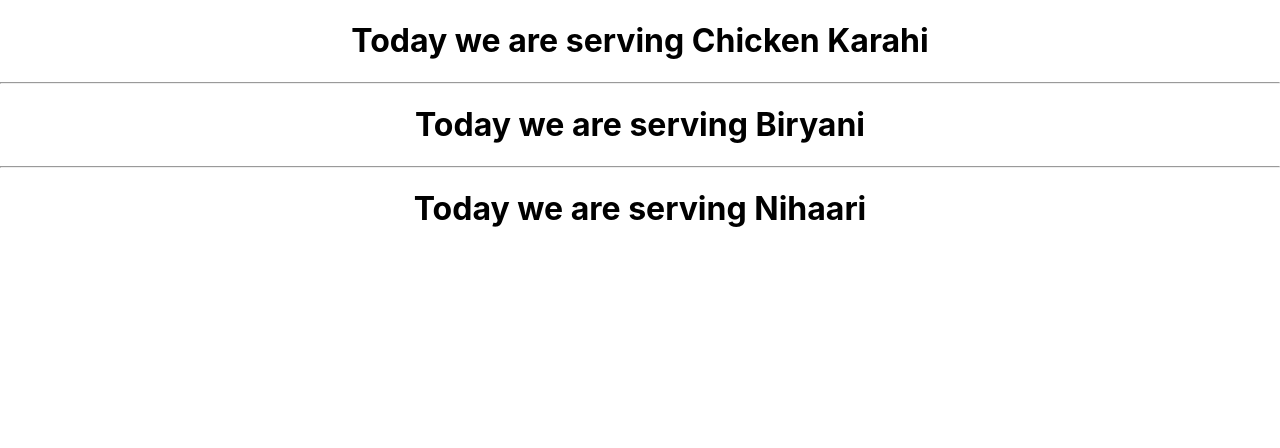
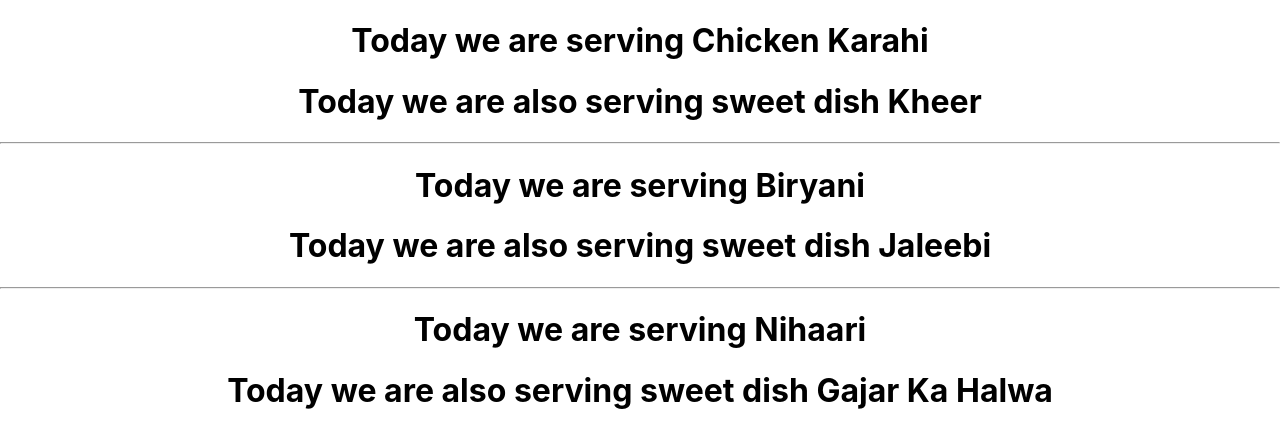
Before and after one commit to yasirnasir501/bootcamp-react-app, a React (Create React App) app: page / in a window 1280 px wide. Shown: the top 448 px of the page. Built offline with nearby package versions, Linux system fonts and the light colour scheme.

Commit message:
Update dinner.js

```diff
--- a/src/dinner.js
+++ b/src/dinner.js
@@ -4,6 +4,7 @@ function Dinner(props){
     return(
         <div>
             <h1>Today we are serving {props.dishName}</h1>
+    <h1>Today we are also serving sweet dish {props.sweetDish}</h1>
         </div>
     )
 }
```
